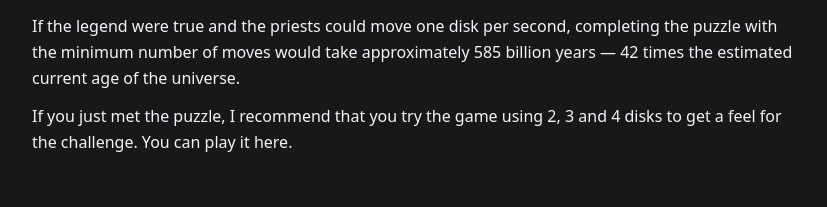
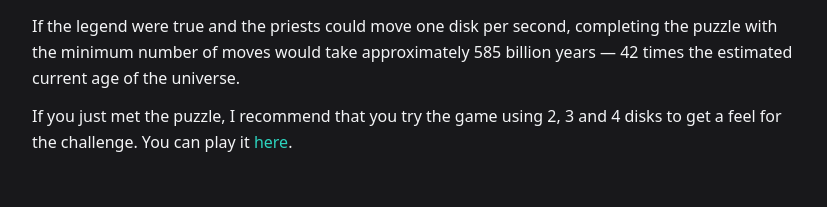
Before and after one commit to RafaLopesMelo/rafael-melo, a Next.js app: page /articles/tower-of-hanoi in a window 1280 px wide. Shown: the part 1740-1947 px from the top of the page, without its empty margins (224-1051 px from the left). Built offline with nearby package versions, Linux system fonts and the light colour scheme.

Commit message:
chore: improve link comment

```diff
--- a/src/shared/components/markdown/display/index.tsx
+++ b/src/shared/components/markdown/display/index.tsx
@@ -14,6 +14,7 @@ import { Code } from '../../code';
 import { Blockquote } from '../../blockquote';
 import { ListItem, OrderedList, UnorderedList } from '../../list';
 import { Table } from '../../table';
+import { Link } from '../../Link';
 
 type MarkdownDisplayProps = {
     content: string;
@@ -27,6 +28,9 @@ export const MarkdownDisplay = ({ content }: MarkdownDisplayProps) => {
             components={{
                 p: (props: React.HtmlHTMLAttributes<HTMLParagraphElement>) => (
                     <Paragraph className="text-pretty" {...props} />
+                ),
+                a: (props: React.HtmlHTMLAttributes<HTMLAnchorElement>) => (
+                    <Link className="text-pretty" {...props} />
                 ),
                 h1: (props: React.HtmlHTMLAttributes<HTMLHeadingElement>) => (
                     <Heading
```
